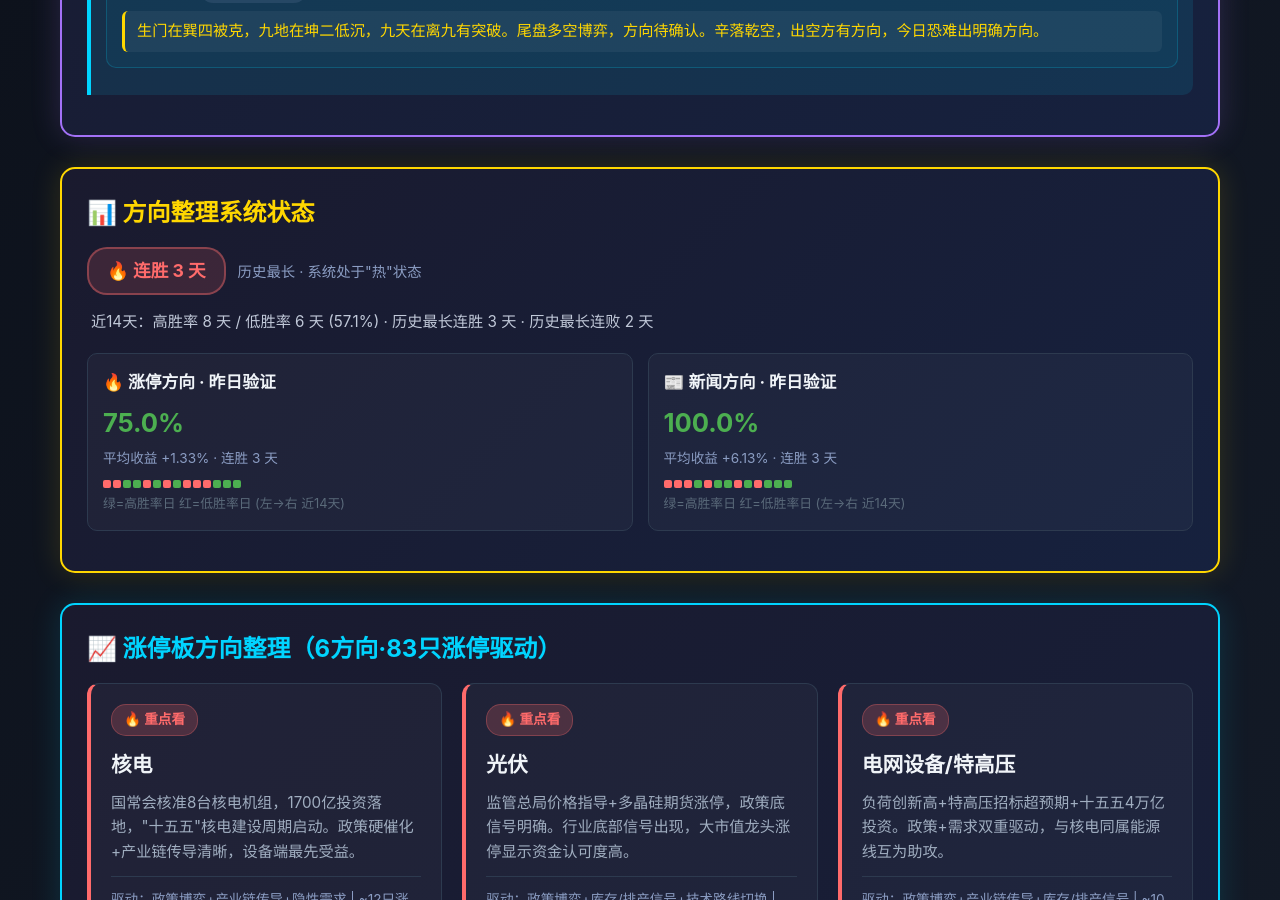
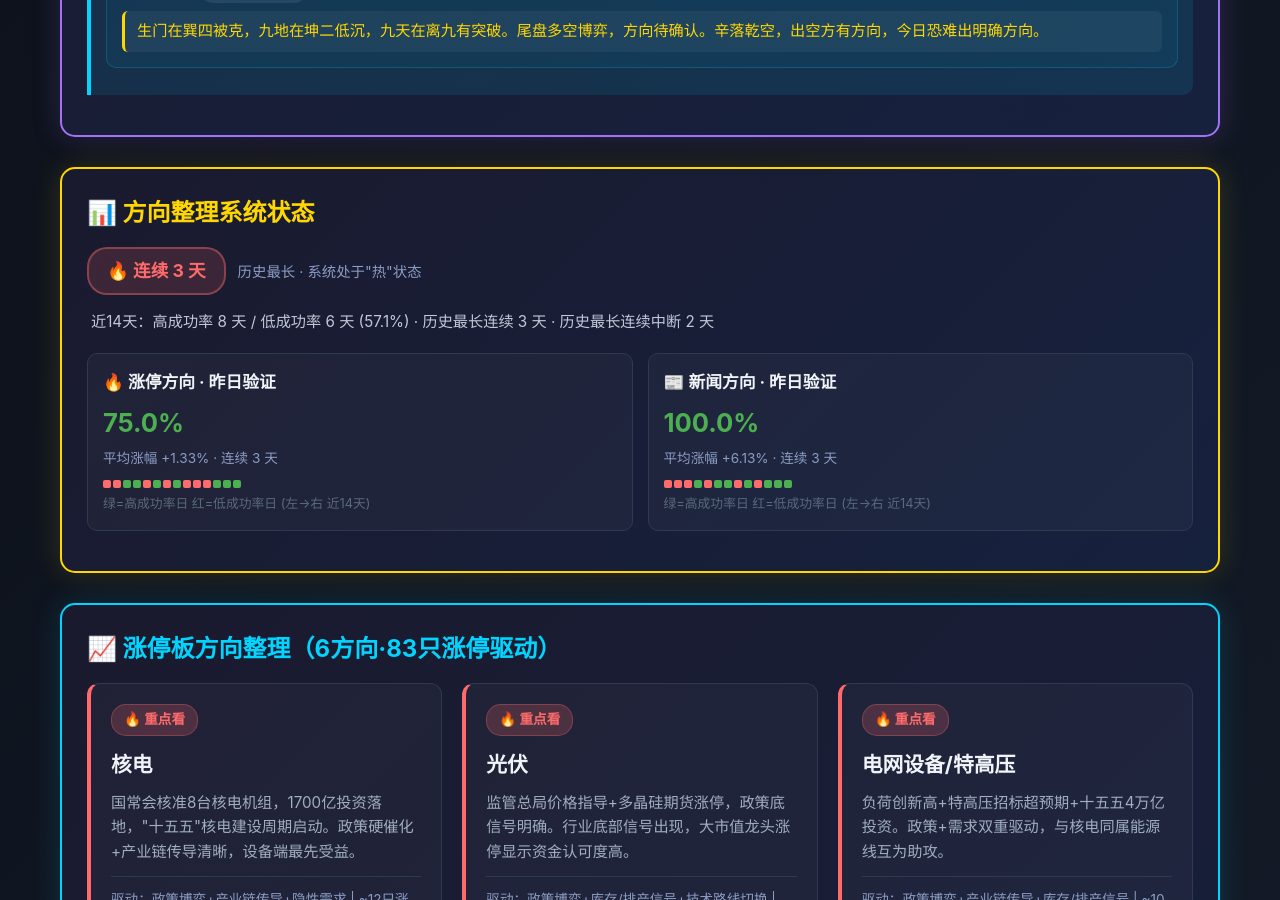
Before and after one commit to xiaoyi0319a/yixue-dashboard, a Jekyll site: the page index.html, which Jekyll copies as it is, in a window 1280 px wide and 900 px high, scrolled down 1165 px. Built offline with Jekyll 4.4.1, drawn with Linux system fonts in a browser that asks for light colours; comment, search, counter and statistics services are not loaded.

Commit message:
文案修正：收益→涨幅 连胜→连续 胜率→成功率

```diff
--- a/data/system-status.json
+++ b/data/system-status.json
@@ -1,6 +1,6 @@
 {
   "date": "2026-08-04",
-  "computed_at": "2026-08-04T17:15:05.150120",
+  "computed_at": "2026-08-04T17:51:44.047730",
   "overall": {
     "current_streak_type": "win",
     "current_streak_days": 3,
@@ -85,7 +85,7 @@
     ]
   },
   "badge": {
-    "text": "🔥 连胜 3 天",
+    "text": "🔥 连续 3 天",
     "class": "hot",
     "label": "历史最长"
   },
--- a/index.html
+++ b/index.html
@@ -76,7 +76,7 @@
 
             // 内联的默认数据（当 fetch 失败时显示）
             const defaultData = {
-                "badge": { "text": "🔥 连胜 3 天", "class": "hot", "label": "历史最长" },
+                "badge": { "text": "🔥 连续 3 天", "class": "hot", "label": "历史最长" },
                 "overall": { "current_streak_days": 3, "last_14_hot_days": 8, "last_14_cold_days": 6, "last_14_win_rate": 0.5714, "max_win_streak": 3, "max_loss_streak": 2 },
                 "directions": {
                     "limit_up": { "last_win_rate": 0.75, "last_avg_return": 1.33, "streak_days": 3, "history": [
@@ -110,22 +110,22 @@
                 <span class="status-label">${b.label || ''} · 系统处于"${o.current_streak_type === 'win' ? '热' : '冷'}"状态</span>
             </div>
             <div class="status-summary">
-                近14天：高胜率 ${o.last_14_hot_days || 0} 天 / 低胜率 ${o.last_14_cold_days || 0} 天 (${((o.last_14_win_rate || 0)*100).toFixed(1)}%) · 历史最长连胜 ${o.max_win_streak || 0} 天 · 历史最长连败 ${o.max_loss_streak || 0} 天
+                近14天：高成功率 ${o.last_14_hot_days || 0} 天 / 低成功率 ${o.last_14_cold_days || 0} 天 (${((o.last_14_win_rate || 0)*100).toFixed(1)}%) · 历史最长连续 ${o.max_win_streak || 0} 天 · 历史最长连续中断 ${o.max_loss_streak || 0} 天
             </div>
             <div class="dir-compare">
                 <div class="dir-status-card">
                     <h4>🔥 涨停方向 · 昨日验证</h4>
                     <div class="win-rate ${winRateClass(lu.last_win_rate || 0)}">${((lu.last_win_rate || 0)*100).toFixed(1)}%</div>
-                    <div class="meta">平均收益 ${(lu.last_avg_return || 0) >= 0 ? '+' : ''}${(lu.last_avg_return || 0).toFixed(2)}% · 连胜 ${lu.streak_days || 0} 天</div>
+                    <div class="meta">平均涨幅 ${(lu.last_avg_return || 0) >= 0 ? '+' : ''}${(lu.last_avg_return || 0).toFixed(2)}% · 连续 ${lu.streak_days || 0} 天</div>
                     <div class="streak-bar">${dots(lu.history)}</div>
-                    <div class="streak-note">绿=高胜率日 红=低胜率日 (左→右 近14天)</div>
+                    <div class="streak-note">绿=高成功率日 红=低成功率日 (左→右 近14天)</div>
                 </div>
                 <div class="dir-status-card">
                     <h4>📰 新闻方向 · 昨日验证</h4>
                     <div class="win-rate ${winRateClass(ns.last_win_rate || 0)}">${((ns.last_win_rate || 0)*100).toFixed(1)}%</div>
-                    <div class="meta">平均收益 ${(ns.last_avg_return || 0) >= 0 ? '+' : ''}${(ns.last_avg_return || 0).toFixed(2)}% · 连胜 ${ns.streak_days || 0} 天</div>
+                    <div class="meta">平均涨幅 ${(ns.last_avg_return || 0) >= 0 ? '+' : ''}${(ns.last_avg_return || 0).toFixed(2)}% · 连续 ${ns.streak_days || 0} 天</div>
                     <div class="streak-bar">${dots(ns.history)}</div>
-                    <div class="streak-note">绿=高胜率日 红=低胜率日 (左→右 近14天)</div>
+                    <div class="streak-note">绿=高成功率日 红=低成功率日 (左→右 近14天)</div>
                 </div>
             </div>
                 `;
```
